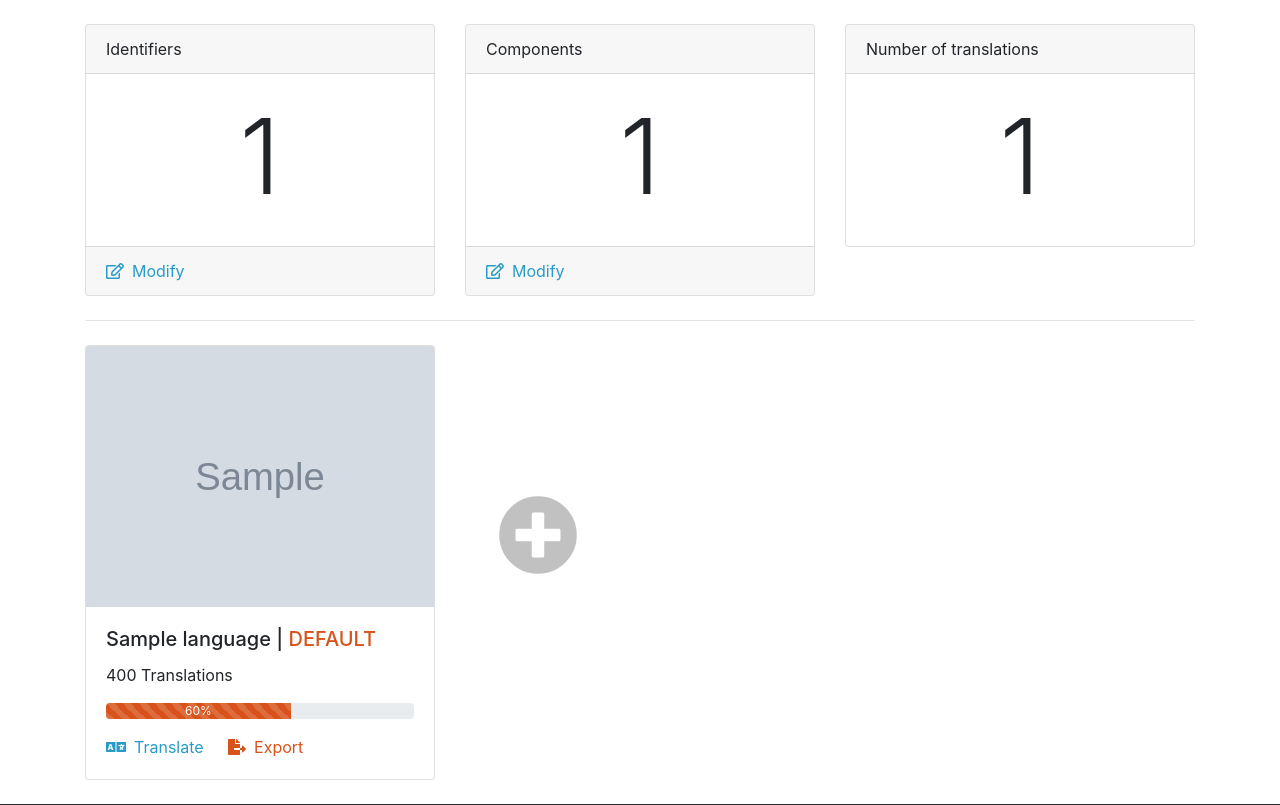
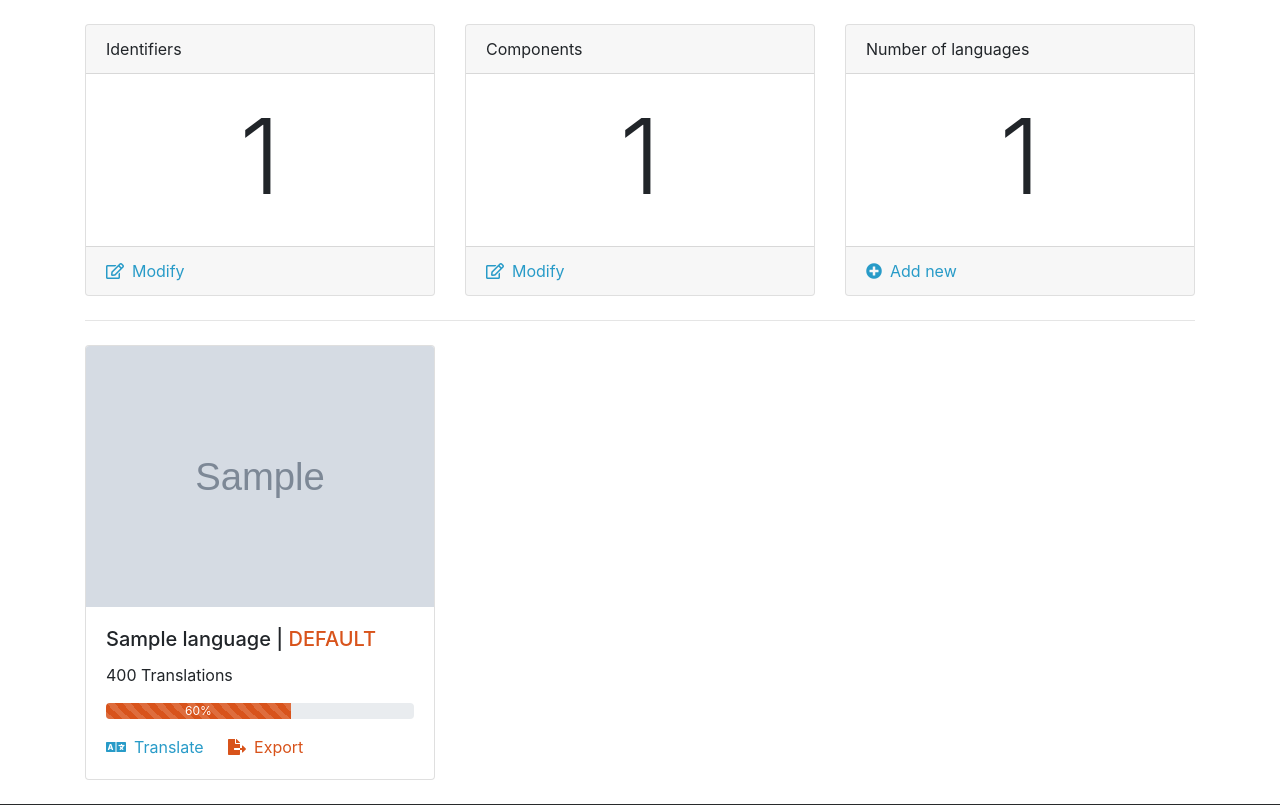
Before and after one commit to mrcwbr/App-Translation-Tool, a Flask app: page / in a window 1280 px wide. Shown: the part 58-863 px from the top of the page. Run offline with Flask 2, Linux system fonts and the light colour scheme; tables that the repository leaves empty hold one stand-in row (values such as "Sample post"); grey boxes marked "Sample" are stand-in pictures; some libraries are stand-ins or nearby versions.

Commit message:
- Deleted add language button - cleand style.css - add-function for components

```diff
--- a/app.py
+++ b/app.py
@@ -10,7 +10,6 @@ app.config['SQLALCHEMY_DATABASE_URI'] = "sqlite:////" + local_database_path.abso
 db = SQLAlchemy(app)
 
 
-# TODO: Create extra File for database path, important add this to gitignore
 # TODO: Project sturucture
 # TODO: Stand als datum in oberste zeile als kommentar exportieren
 # TODO: Default Language angeben -> if not translated completely no export or error message
@@ -20,13 +19,13 @@ def root():
     p = Project.query.first()
     number_of_identifiers = len(Identifier.query.filter_by(project_id=p.id).all())
     number_of_components = len(Component.query.filter_by(project_id=p.id).all())
-    number_of_translations = len(Translation.query.join(Identifier).filter(Identifier.project_id == p.id).all())
+    number_of_languages = len(LanguageProjectRelation.query.filter(LanguageProjectRelation.project_id == p.id).all())
 
     return render_template('root.html',
                            project=p,
                            number_of_identifiers=number_of_identifiers,
                            number_of_components=number_of_components,
-                           number_of_translations=number_of_translations)
+                           number_of_languages=number_of_languages)
 
 
 @app.route('/identifier')
@@ -40,7 +39,7 @@ def identifier():
 @app.route('/component', methods=['GET'])
 def component():
     p = Project.query.first()
-    c = Component.query.filter_by(project_id=p.id).all()
+    c = Component.query.filter_by(project_id=p.id).order_by(Component.id.desc()).all()
 
     return render_template('components.html', project=p, components=c)
 
@@ -55,6 +54,9 @@ def modify_component():
             return jsonify({'success': False})
 
         p = Project.query.first()
+
+        if len(Component.query.filter(Component.project_id == p.id, Component.name == name).all()) != 0 or len(name) < 3:
+            return jsonify({'success': False})
 
         c = Component(name=name, project_id=p.id)
         db.session.add_all([c])
@@ -92,7 +94,7 @@ if __name__ == '__main__':
     app.run()
 
 
-class LanguageProjectRelation(db.Model): # https://gist.github.com/kirang89/10030736
+class LanguageProjectRelation(db.Model):  # https://gist.github.com/kirang89/10030736
     lang_code = db.Column(db.String(5), db.ForeignKey('language.code'), primary_key=True)
     project_id = db.Column(db.Integer, db.ForeignKey('project.id'), primary_key=True)
     is_default = db.Column(db.Boolean, default=False, nullable=False)
--- a/static/css/style.css
+++ b/static/css/style.css
@@ -72,19 +72,6 @@ a:hover,
     min-height: calc(100vh - 162px);
 }
 
-.add-language-button{
-    width:80px;
-    height:80px;
-    transition: all .2s;
-    margin-top:150px;
-    color: #c1c1c1;
-    text-decoration: none;
-}
-
-.add-language-button:hover{
-    color:#289BC8;
-}
-
 footer{
     text-align: center;
     background-color:#282a2b;
--- a/templates/root.html
+++ b/templates/root.html
@@ -38,10 +38,13 @@
         <div class="col-4">
             <div class="card">
                 <div class="card-header">
-                    Number of translations
+                    Number of languages
                 </div>
                 <div class="card-body">
-                   <h1 class="text-center" style="font-size: 6.5rem; font-weight: 300">{{ number_of_translations }}</h1>
+                   <h1 class="text-center" style="font-size: 6.5rem; font-weight: 300">{{ number_of_languages }}</h1>
+                </div>
+                <div class="card-footer">
+                    <a href="" class="card-link" data-toggle="modal" data-target="#add-lang-modal"><i class="fas fa-plus-circle mr-2"></i>Add new</a>
                 </div>
             </div>
         </div>
@@ -80,11 +83,6 @@
             </div>
         {% endfor %}
 
-        <a href="#" class="add-language-button ml-5" data-toggle="modal" data-target="#add-lang-modal">
-            <i class="fas fa-plus-circle mb-2" style="font-size:80px" data-toggle="tooltip" data-placement="bottom"
-               title="Add language"></i>
-        </a>
-    </div>
     </div>
 
     <!-- Modal -->
```
Also changed, not shown: templates/components.html (+36 -3 lines).
